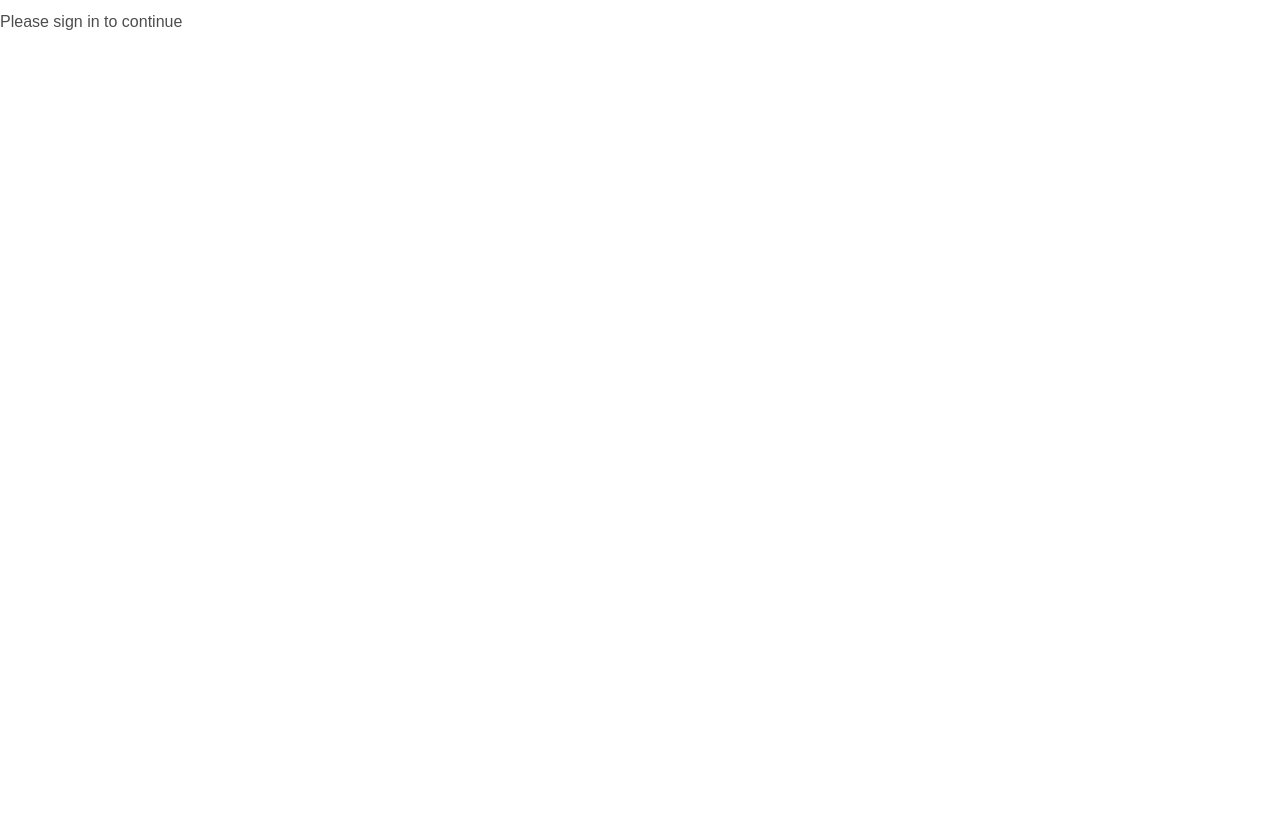
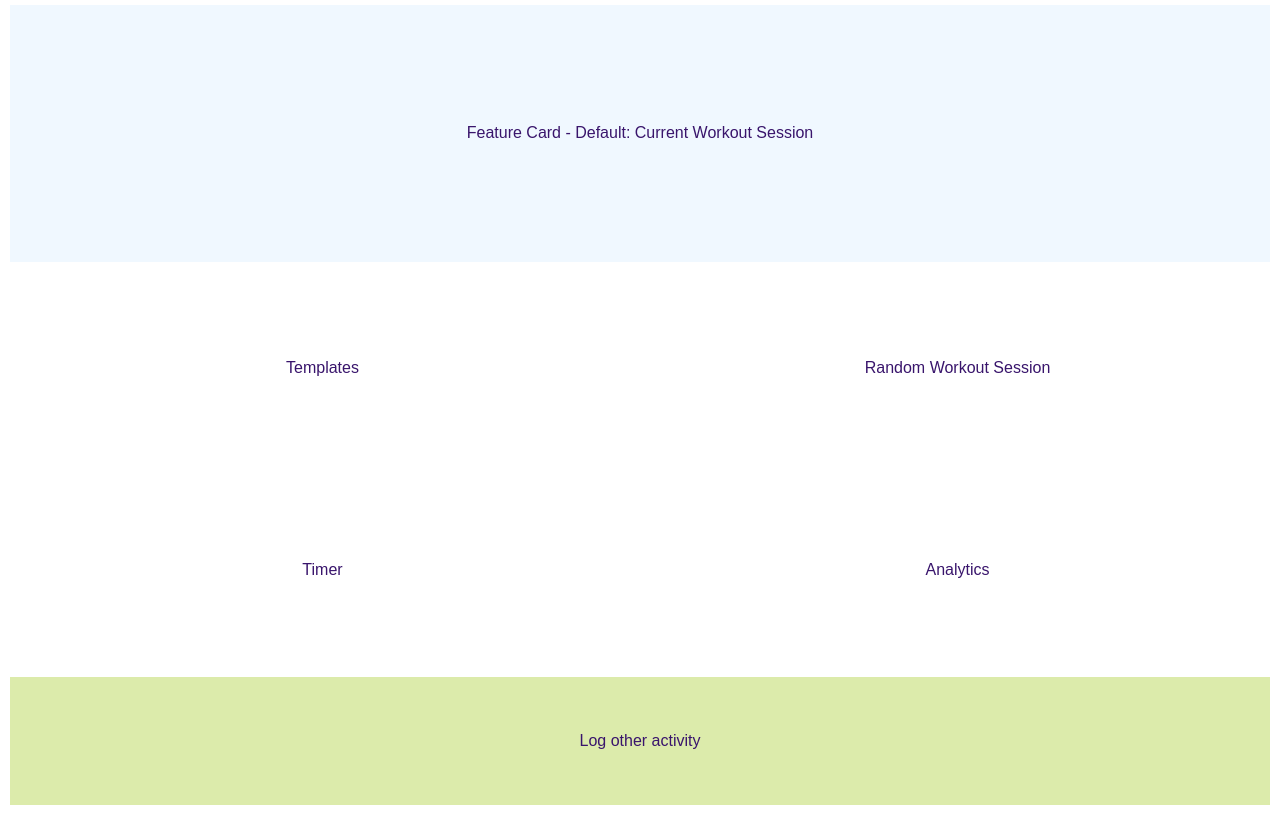
Before and after one commit to doctype-Melvin/lightweight-mvp, a SvelteKit app: page / in a window 1280 px wide. Before the commit this address had no page. Built offline with nearby package versions, Linux system fonts and the light colour scheme.

Commit message:
mute login logic

```diff
--- a/src/routes/+page.svelte
+++ b/src/routes/+page.svelte
@@ -6,6 +6,7 @@
 	import { onMount } from "svelte";
 	import MenuCard from "$lib/components/MenuCard/MenuCard.svelte";
 
+	/*
 	onMount(() => {
 		console.log('Home screen mounted')
 		if (!$loggedIn) {
@@ -14,7 +15,7 @@
 			}, 2000)
 		}
 	})
-
+*/
 
 	const data = [
 		{
@@ -58,6 +59,14 @@
 </svelte:head>
 
 <section>
+	<div class="grid-container">
+		{#each data as item}
+		<div>
+			<MenuCard href={item.href} title={item.title} />
+		</div>
+		{/each}
+	</div>
+	<!-- Mute the log in
 	{#if $loggedIn}
 	<div class="grid-container">
 		{#each data as item}
@@ -67,9 +76,11 @@
 		{/each}
 	</div>
 	{/if}
-	{#if !$loggedIn}
+
+		{#if !$loggedIn}
 		<h2>Please sign in to continue</h2>
-	{/if}
+		{/if}
+		-->
 </section>
 
 <style>
```
